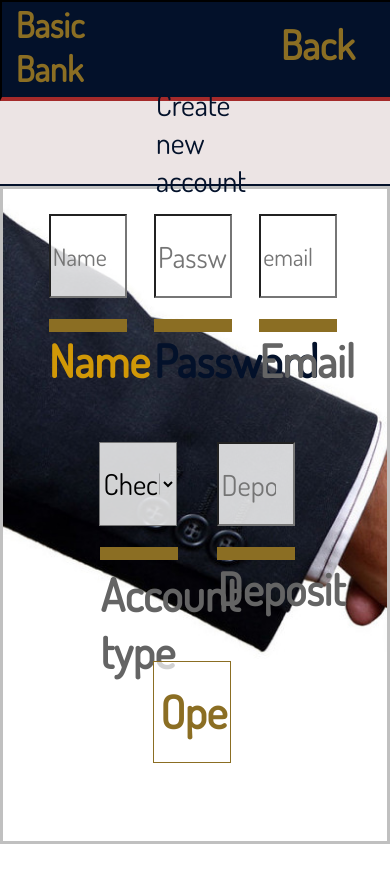
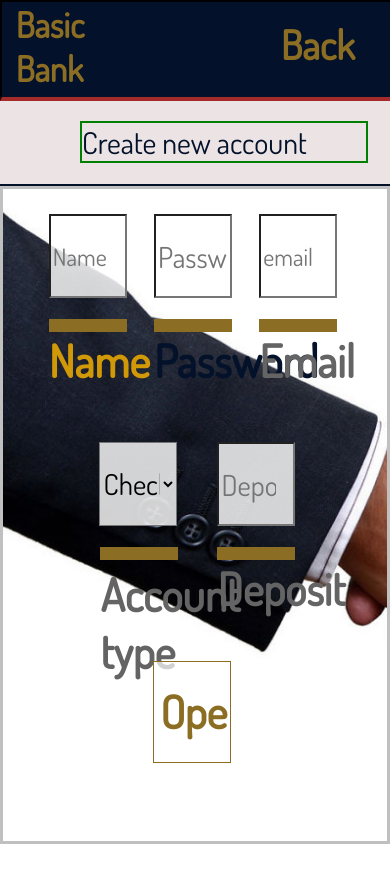
Before and after one commit to cyberstizz/basicbank, a React (Create React App) app: page /create in a window 390 px wide. Shown: the top 882 px of the page. Built offline with nearby package versions, Linux system fonts and the light colour scheme; a web font is replaced by a local one.

Commit message:
added margin 0 auto and 18rem width on the createnewacountheader

```diff
--- a/src/components/Create.css
+++ b/src/components/Create.css
@@ -18,7 +18,9 @@ height: 62rem;
 }
 
 .createNewAccountHeader{
-
+    border: solid 2px green;
+    width: 18rem;
+    margin: 0 auto;
 }
 
 .createbottomsection{
```
